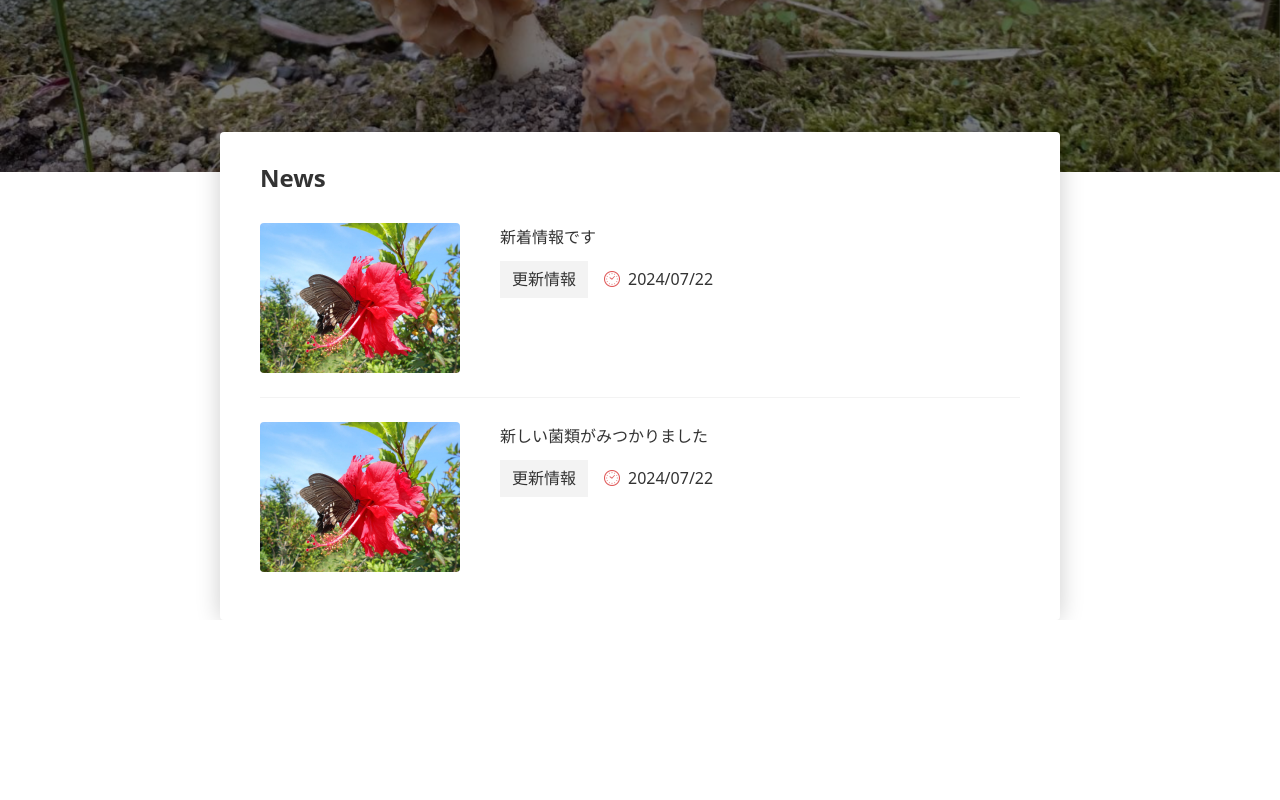
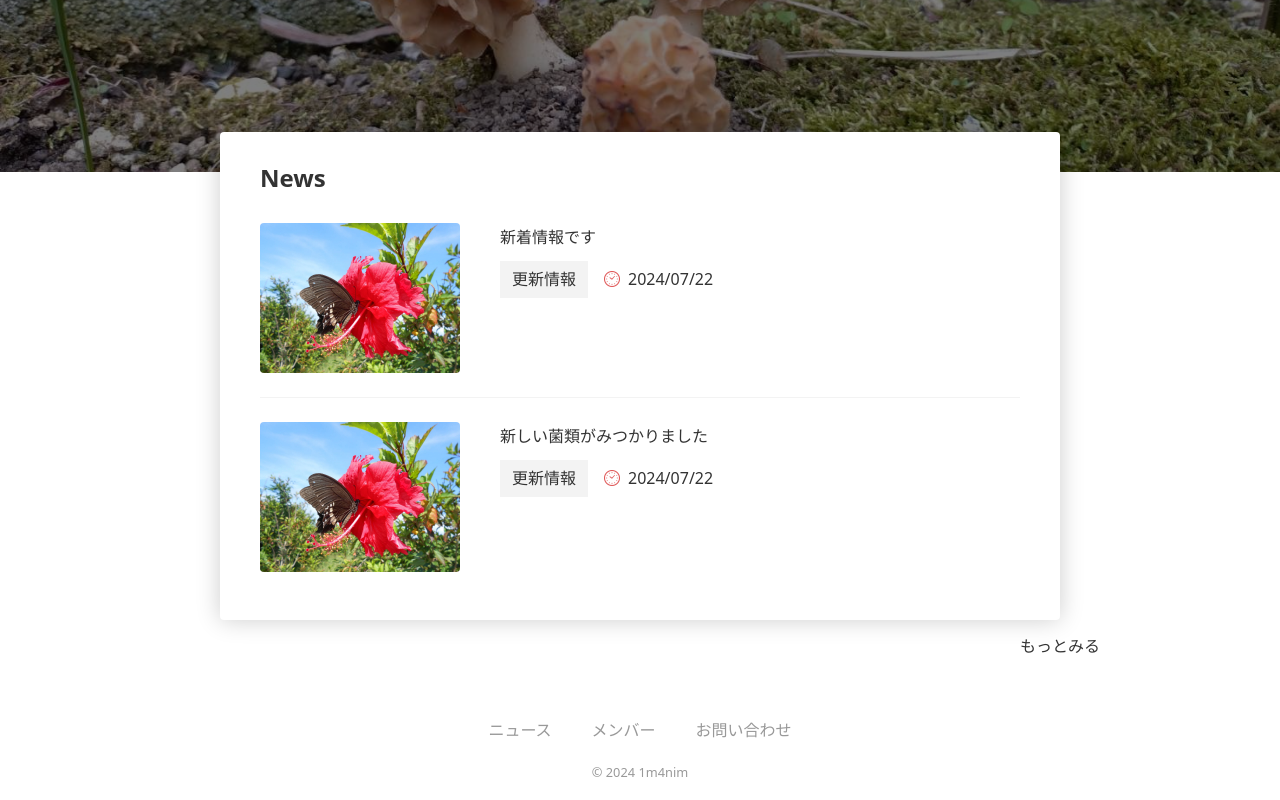
Before and after one commit to 1m4nim/playground-nextjs, a Next.js app: page / in a window 1280 px wide. Shown: the part 359-1159 px from the top of the page. Before the commit the page ends 979 px from the top, so only its background shows below. Built offline with nearby package versions, Linux system fonts and the light colour scheme.

Commit message:
footer完成(p82まで)

```diff
--- /dev/null
+++ b/app/_components/Footer/index.module.css
@@ -0,0 +1,31 @@
+.footer {
+    padding: 16px 24px;
+    text-align: center;
+    color: var(--color-text-sub);
+    font-size: 0.8rem;
+    margin-top: 80px;
+}
+
+.nav {
+    margin-bottom: 16px;
+}
+
+.items {
+    display: flex;
+    justify-content: center;
+    gap: 40px;
+    font-size: 1rem;
+    white-space: nowrap;
+}
+
+@media (max-width:640px) {
+    .items {
+        flex-wrap: wrap;
+        gap: 8px 0;
+    }
+
+    .items {
+        width: 50%;
+    }
+
+}
--- /dev/null
+++ b/app/_components/Footer/index.tsx
@@ -0,0 +1,21 @@
+import styles from "./index.module.css";
+export default function Footer() {
+  return (
+    <footer className={styles.footer}>
+      <nav className={styles.nav}>
+        <ul className={styles.items}>
+          <li className={styles.item}>
+            <a href="/news">ニュース</a>
+          </li>
+          <li className={styles.item}>
+            <a href="/members">メンバー</a>
+          </li>
+          <li className={styles.item}>
+            <a href="/contact">お問い合わせ</a>
+          </li>
+        </ul>
+      </nav>
+      <p className={styles.cr}>© 2024 1m4nim</p>
+    </footer>
+  );
+}
--- a/app/layout.tsx
+++ b/app/layout.tsx
@@ -2,6 +2,7 @@
 // import { Inter } from "next/font/google";
 import "./globals.css";
 import Header from "./_components/Header";
+import Footer from "./_components/Footer";
 
 // const inter = Inter({ subsets: ["latin"] });
 
@@ -24,6 +25,7 @@
       <body>
         <Header />
         {children}
+        <Footer />
       </body>
     </html>
   );
```
